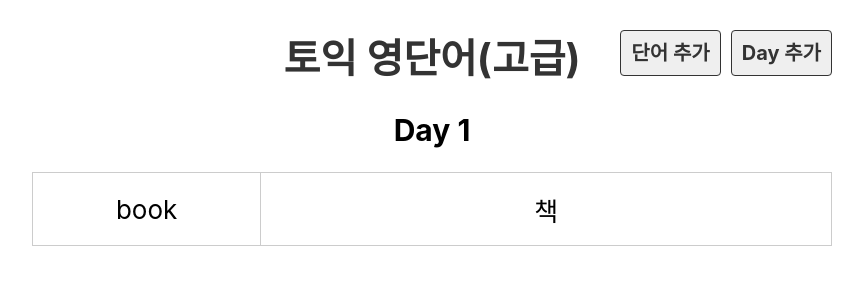
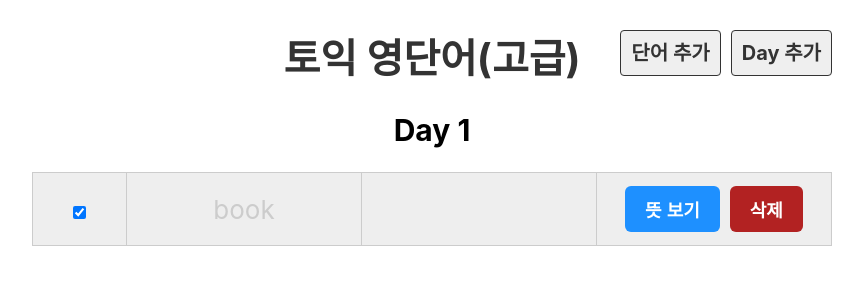
Before and after one commit to quokka-eating-carrots/react-english-word, a React (Create React App) app: page /day/1 in a window 1280 px wide. Shown: the top 300 px of the page, without its empty margins (208-1071 px from the left). Built offline with nearby package versions, Linux system fonts and the light colour scheme.

Commit message:
11 json-server

```diff
--- a/package.json
+++ b/package.json
@@ -6,6 +6,7 @@
     "@testing-library/jest-dom": "^5.16.5",
     "@testing-library/react": "^13.4.0",
     "@testing-library/user-event": "^13.5.0",
+    "json-server": "^0.17.1",
     "react": "^18.2.0",
     "react-dom": "^18.2.0",
     "react-router-dom": "^6.4.5",
--- a/src/components/Day.js
+++ b/src/components/Day.js
@@ -1,6 +1,7 @@
 import React, { StrictMode } from 'react'
 import { useParams } from 'react-router-dom'
 import dummy from '../db/data.json'
+import Word from './Word'
 
 function Day() {
   // const day = useParams().day
@@ -16,10 +17,7 @@
       <table>
         <tbody>
           {wordList.map(word => (
-            <tr key={word.id}>
-              <td>{word.eng}</td>
-              <td>{word.kor}</td>
-            </tr>
+            <Word word={word} key={word.id} />
           ))}
         </tbody>
       </table>
--- /dev/null
+++ b/src/components/Word.js
@@ -0,0 +1,31 @@
+import React, { useState } from 'react'
+
+function Word({ word }) {
+  const [isShow, setIsShow] = useState(false)
+  const [isDone, setIsDone] = useState(word.isDone)
+
+  function toggleShow() {
+    setIsShow(!isShow)
+  }
+
+  function toggleDone() {
+    setIsDone(!isDone)
+  }
+  return (
+    <tr className={isDone ? 'off' : ''}>
+      <td>
+        <input type="checkbox" checked={isDone} onChange={toggleDone} />
+      </td>
+      <td>
+        {word.eng}
+      </td>
+      <td>{isShow && word.kor}</td>
+      <td>
+        <button onClick={toggleShow}>뜻 {isShow ? '숨기기' : '보기'}</button>
+        <button className="btn_del">삭제</button>
+      </td>
+    </tr>
+  )
+}
+
+export default Word
--- a/src/db/data.json
+++ b/src/db/data.json
@@ -23,7 +23,7 @@
       "day": 1,
       "eng": "book",
       "kor": "책",
-      "isDone": false
+      "isDone": true
     },
     {
       "id": 3,
```
Also changed, not shown: 1 other file (tests, documents, lock files or other folders).
